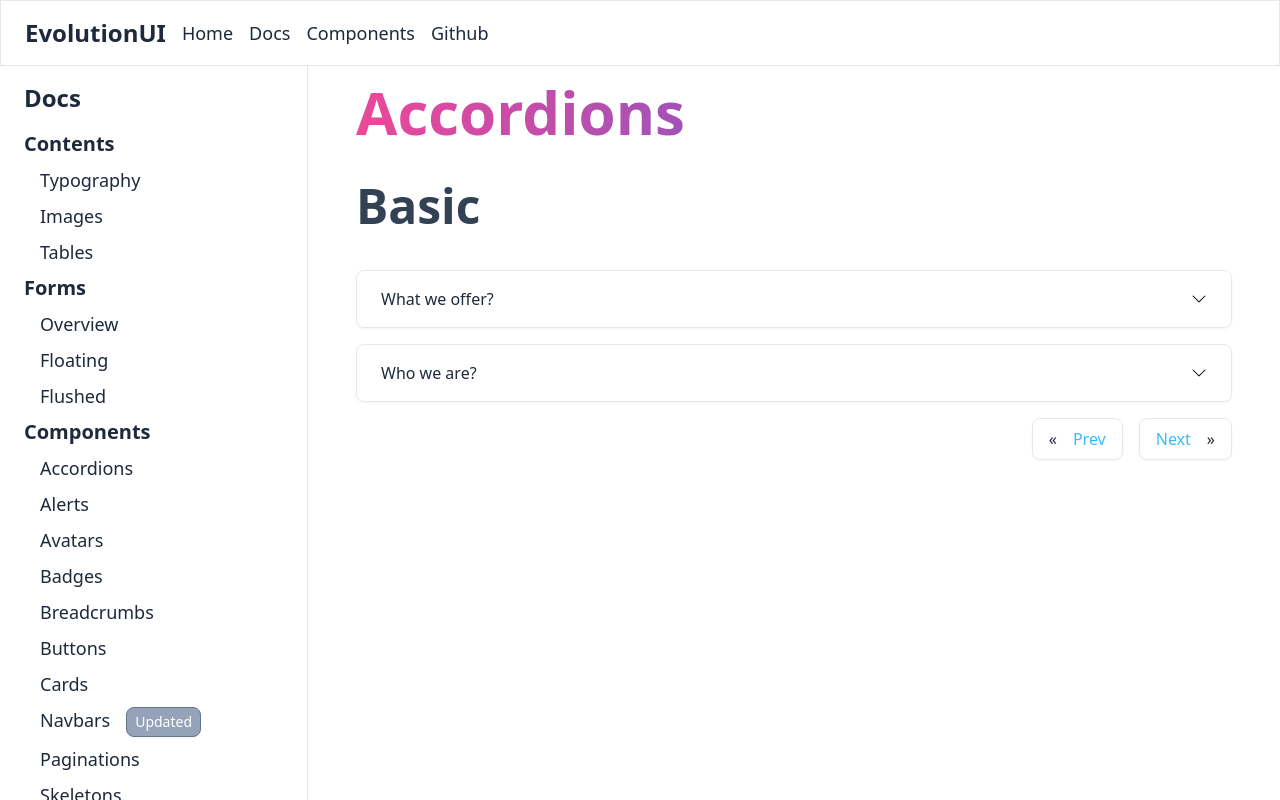
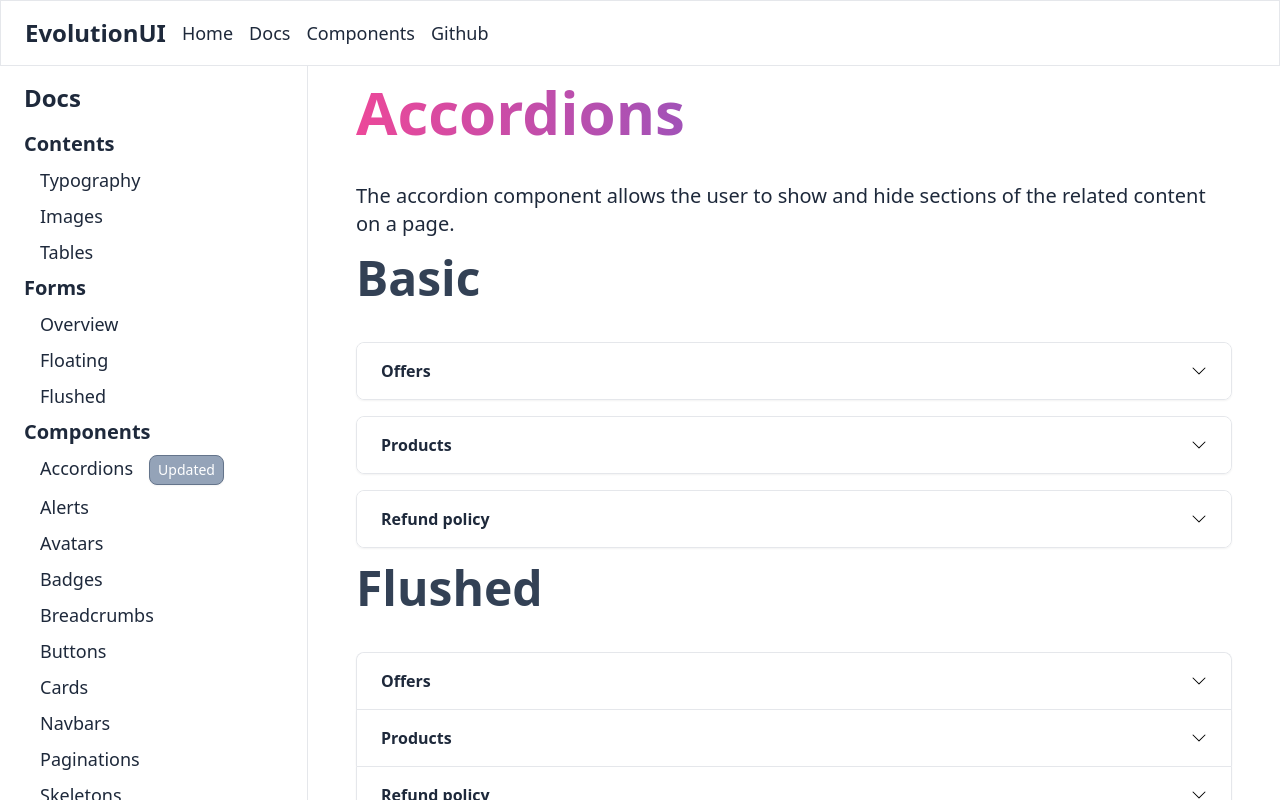
Before and after one commit to youzarsiph/next-evolution, a Next.js app: page /docs/components/accordions in a window 1280 px wide. Built offline with nearby package versions, Linux system fonts and the light colour scheme.

Commit message:
Update Accordion component, add flushed variant

```diff
--- a/components/view.jsx
+++ b/components/view.jsx
@@ -87,8 +87,24 @@ class Main extends Component {
 }
 
 export class Accordion extends Component {
+  constructor(props) {
+    super(props);
+
+    // Attrs
+    this.baseClass = "accordion";
+
+    // Handling modifier class
+    if (props.flushed) {
+      this.modifierClass += " accordion-flushed";
+    }
+  }
+
   render() {
-    return <ul className="accordion">{this.props.children}</ul>;
+    return (
+      <ul className={`accordion ${this.modifierClass}`}>
+        {this.props.children}
+      </ul>
+    );
   }
 }
 
@@ -118,11 +134,7 @@ export class AccordionButton extends Component {
 
 export class AccordionContent extends Component {
   render() {
-    return (
-      <div className="accordion-content">
-        {this.props.children}
-      </div>
-    );
+    return <div className="accordion-content">{this.props.children}</div>;
   }
 }
 
--- a/pages/docs/components/accordions.js
+++ b/pages/docs/components/accordions.js
@@ -12,12 +12,15 @@ export default function Accordions() {
     <View prevPage={urls["tables"]} nextPage={urls["alert"]}>
       <article title="Accordions">
         <h1 className="text-gradient gradient-primary">Accordions</h1>
-        <p className="text-xl font-light"></p>
+        <p className="text-xl font-light">
+          The accordion component allows the user to show and hide sections of
+          the related content on a page.
+        </p>
 
         <h2>Basic</h2>
         <Accordion>
           <AccordionItem>
-            <AccordionButton id="x">What we offer?</AccordionButton>
+            <AccordionButton id="x">Offers</AccordionButton>
             <AccordionContent>
               Lorem ipsum dolor sit amet consectetur, adipisicing elit.
               Consequuntur ut nemo porro officia necessitatibus modi autem
@@ -27,7 +30,7 @@ export default function Accordions() {
           </AccordionItem>
 
           <AccordionItem>
-            <AccordionButton id="y">Who we are?</AccordionButton>
+            <AccordionButton id="y">Products</AccordionButton>
             <AccordionContent>
               Lorem ipsum dolor sit, amet consectetur adipisicing elit. Dolorum
               perferendis ut molestiae velit sed consequuntur praesentium, quo
@@ -35,6 +38,49 @@ export default function Accordions() {
               deleniti corrupti recusandae. Illum, veritatis.
             </AccordionContent>
           </AccordionItem>
+
+          <AccordionItem>
+            <AccordionButton id="z">Refund policy</AccordionButton>
+            <AccordionContent>
+              Lorem ipsum dolor sit, amet consectetur adipisicing elit.
+              Praesentium, voluptatibus blanditiis! Quos quisquam, vero
+              voluptatibus itaque, magnam similique minima esse nulla omnis nisi
+              nemo molestiae velit eaque optio aspernatur cupiditate.
+            </AccordionContent>
+          </AccordionItem>
+        </Accordion>
+
+        <h2>Flushed</h2>
+        <Accordion flushed>
+          <AccordionItem>
+            <AccordionButton id="a">Offers</AccordionButton>
+            <AccordionContent>
+              Lorem ipsum dolor sit amet consectetur, adipisicing elit.
+              Consequuntur ut nemo porro officia necessitatibus modi autem
+              repellendus quod debitis adipisci labore, fugit explicabo harum
+              reiciendis ipsum sed amet veniam numquam.
+            </AccordionContent>
+          </AccordionItem>
+
+          <AccordionItem>
+            <AccordionButton id="b">Products</AccordionButton>
+            <AccordionContent>
+              Lorem ipsum dolor sit, amet consectetur adipisicing elit. Dolorum
+              perferendis ut molestiae velit sed consequuntur praesentium, quo
+              temporibus molestias suscipit, sapiente labore quod vel fugit
+              deleniti corrupti recusandae. Illum, veritatis.
+            </AccordionContent>
+          </AccordionItem>
+
+          <AccordionItem>
+            <AccordionButton id="c">Refund policy</AccordionButton>
+            <AccordionContent>
+              Lorem ipsum dolor sit, amet consectetur adipisicing elit.
+              Praesentium, voluptatibus blanditiis! Quos quisquam, vero
+              voluptatibus itaque, magnam similique minima esse nulla omnis nisi
+              nemo molestiae velit eaque optio aspernatur cupiditate.
+            </AccordionContent>
+          </AccordionItem>
         </Accordion>
       </article>
     </View>
--- a/pages/docs/components/index.js
+++ b/pages/docs/components/index.js
@@ -95,7 +95,7 @@ export class View extends Component {
         link: urls["accordion"],
         heading: false,
         new: false,
-        updated: false,
+        updated: true,
       },
       {
         label: "Alerts",
@@ -144,7 +144,7 @@ export class View extends Component {
         link: urls["navbar"],
         heading: false,
         new: false,
-        updated: true,
+        updated: false,
       },
       {
         label: "Paginations",
--- a/styles/globals.css
+++ b/styles/globals.css
@@ -182,12 +182,32 @@
     @apply mb-4 grid gap-4 pl-0;
   }
 
+  .accordion-flushed {
+    @apply gap-0;
+  }
+
   .accordion-item {
     @apply relative grid rounded-lg border shadow-sm;
   }
 
+  .accordion-flushed .accordion-item {
+    @apply rounded-none border-b-0 first:rounded-t-lg last:rounded-b-lg last:border-b;
+  }
+
   .accordion-btn {
-    @apply relative w-full rounded-lg border-transparent bg-white px-6 py-4 text-left outline-none hover:bg-pink-50 focus:border focus:border-pink-400 focus:bg-pink-50 focus:text-pink-400 focus:ring focus:ring-pink-300 focus:ring-offset-2 peer-checked:border peer-checked:border-pink-400 peer-checked:bg-pink-50 peer-checked:text-pink-400 peer-checked:ring peer-checked:ring-pink-300 peer-checked:ring-offset-2;
+    @apply relative w-full rounded-lg border-transparent bg-white px-6 py-4 text-left font-semibold outline-none hover:bg-pink-50 focus:border focus:border-pink-400 focus:bg-pink-50 focus:text-pink-400 focus:ring focus:ring-pink-300 focus:ring-offset-2 peer-checked:border peer-checked:border-pink-400 peer-checked:bg-pink-50 peer-checked:text-pink-400 peer-checked:ring peer-checked:ring-pink-300 peer-checked:ring-offset-2;
+  }
+
+  .accordion-flushed .accordion-item .accordion-btn {
+    @apply rounded-none;
+  }
+
+  .accordion-flushed .accordion-item:first-child .accordion-btn {
+    @apply rounded-t-lg;
+  }
+
+  .accordion-flushed .accordion-item:last-child .accordion-btn {
+    @apply rounded-b-lg;
   }
 
   .accordion-btn-icon {
```
